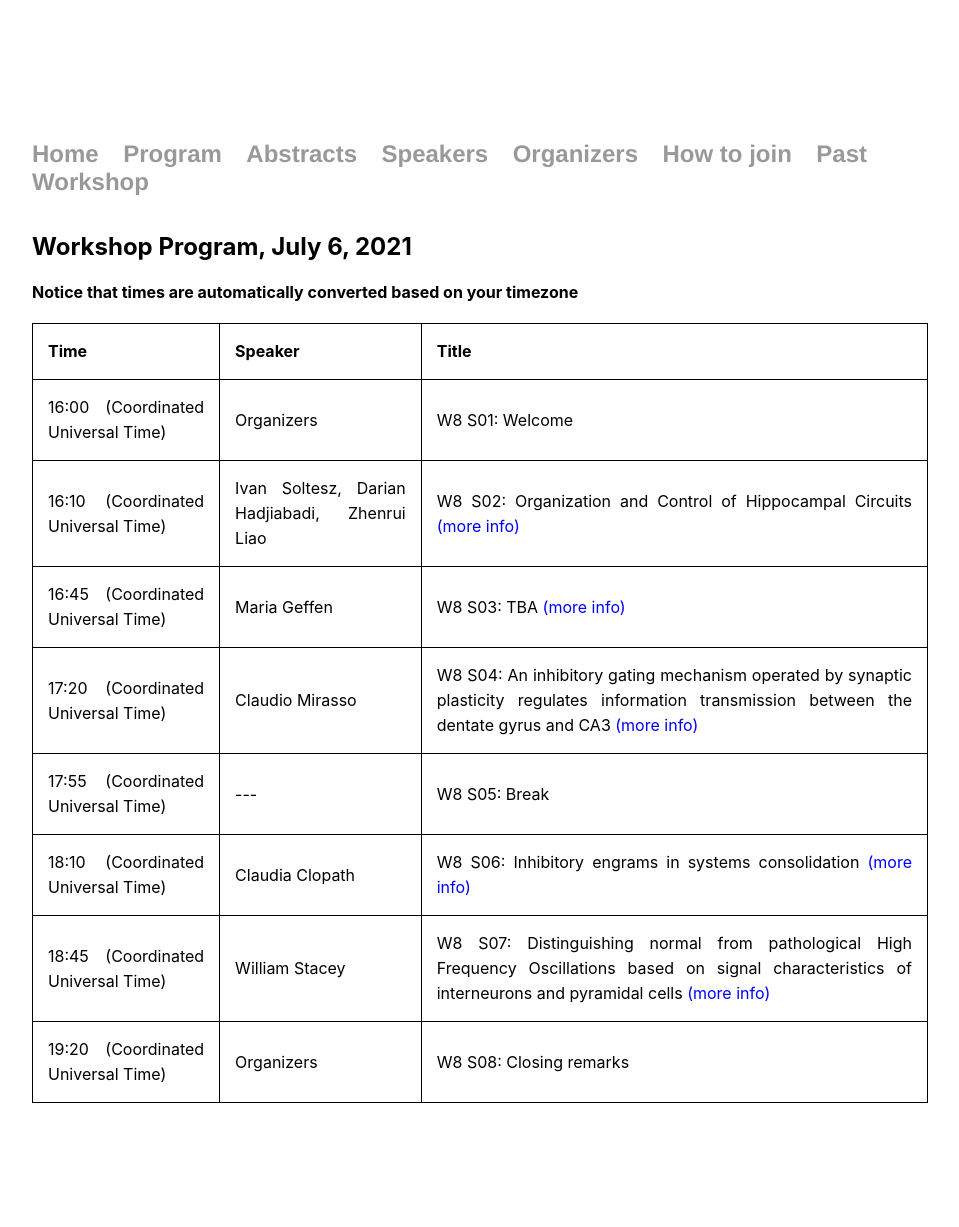
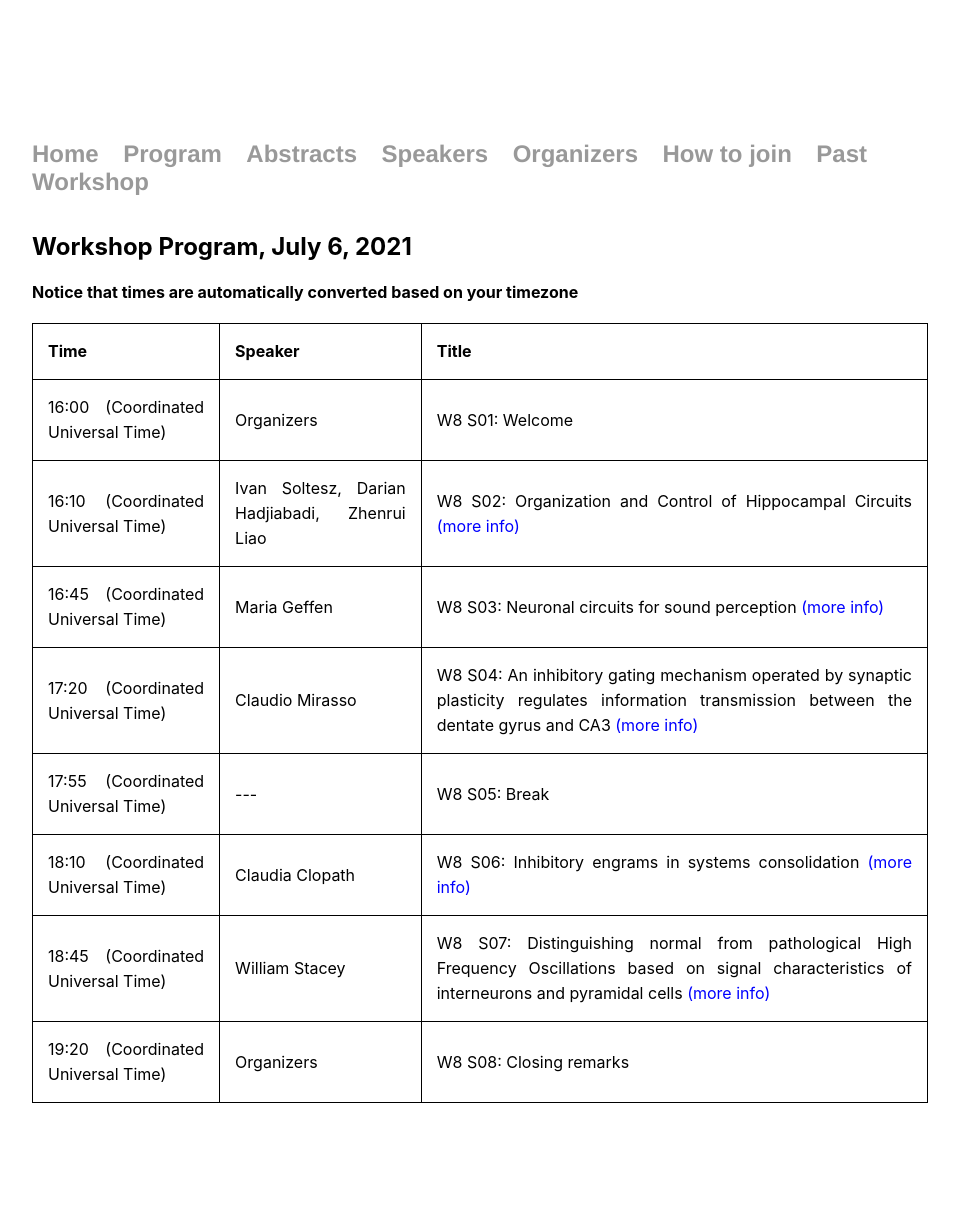
Before and after one commit to spirosChv/ocns2021interneurons, a Jekyll site: the page built from program/index.html, in a window 1280 px wide. Shown: the whole page, without its empty margins (160-1119 px from the left). Built offline with Jekyll 4.4.1, drawn with Linux system fonts in a browser that asks for light colours.

Commit message:
Update index.html

```diff
--- a/program/index.html
+++ b/program/index.html
@@ -43,7 +43,7 @@ title: Workshop Program
   <tr>
     <td><script type="text/javascript">localize("06/06/2021 04:45:00 PM"); </script></td>
     <td>Maria Geffen</td>
-    <td>W8 S03: TBA <a style="color:blue" href="/ocns2021interneurons/abstracts">(more info)</td>
+    <td>W8 S03: Neuronal circuits for sound perception <a style="color:blue" href="/ocns2021interneurons/abstracts">(more info)</td>
   </tr>
   <tr>
     <td><script type="text/javascript">localize("06/06/2021 05:20:00 PM"); </script></td>
```
